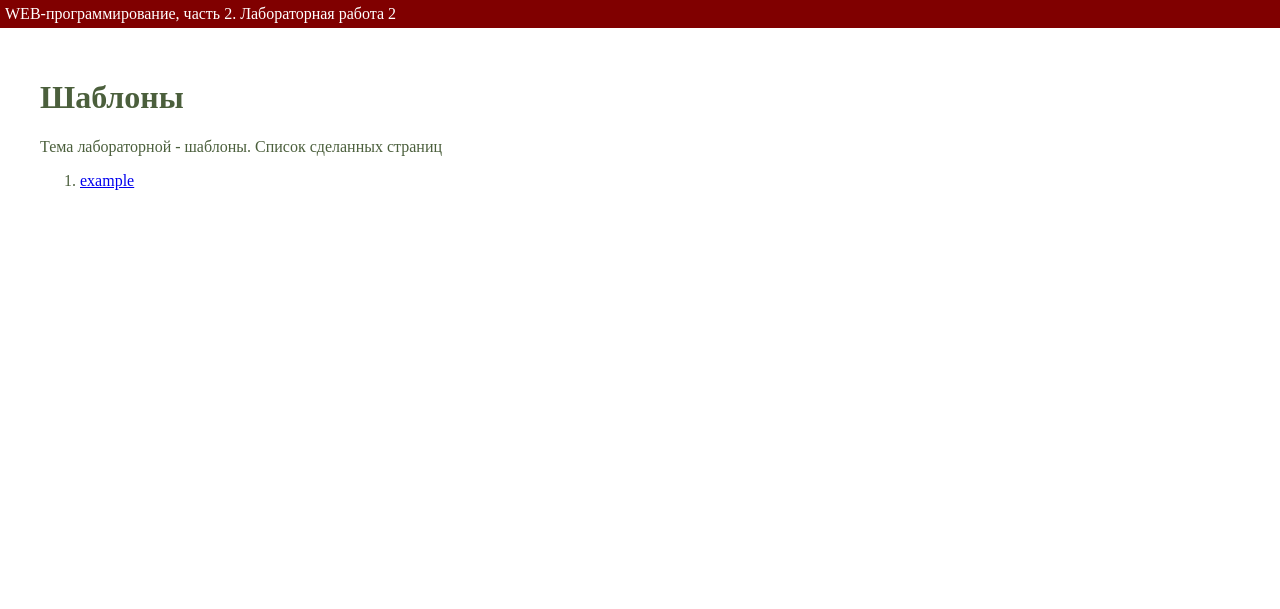
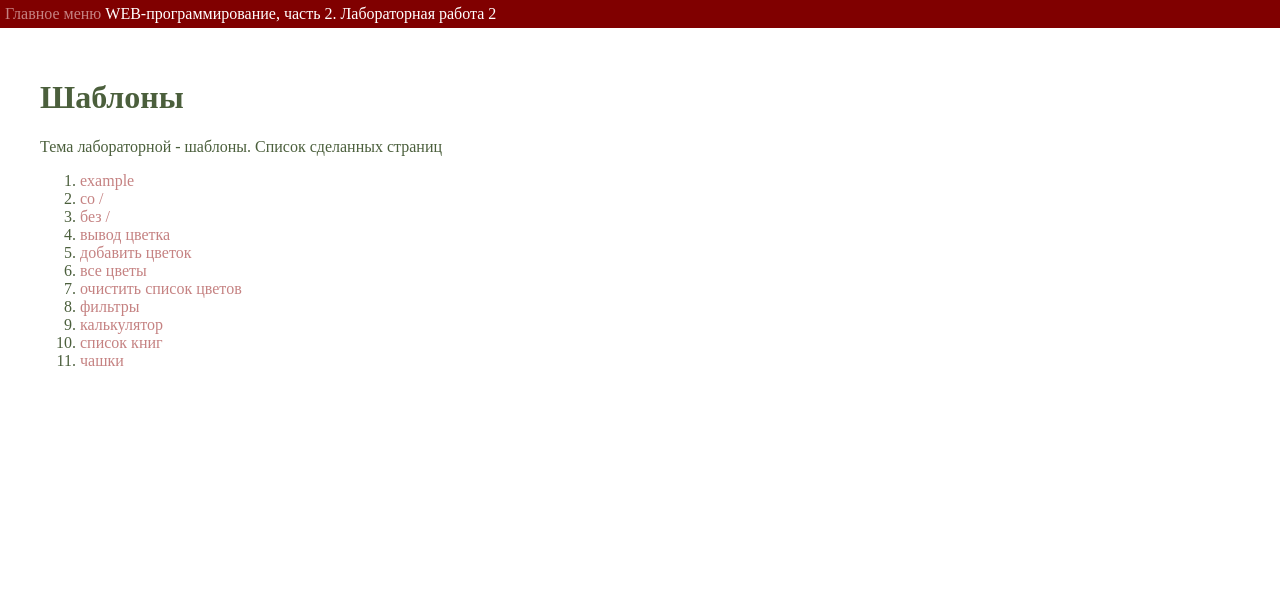
Before and after one commit to SashaSavchi/Web-labs-2, a Flask app: page /lab2/ in a window 1280 px wide. Shown: the top 609 px of the page. Run offline with Flask 3, Linux system fonts and the light colour scheme.

Commit message:
Добавление ссылок

```diff
--- a/app.py
+++ b/app.py
@@ -69,7 +69,7 @@ def server_error(err):
 
 @app.route("/")
 @app.route("/index")
-def page():
+def index():
     return '''
         <!doctype html>
         <html>
@@ -80,7 +80,7 @@ def page():
                 <h1>НГТУ, ФБ, WEB-программирование, часть 2. Список лабораторных</h1>
                 <ul>
                     <li><a href="/lab1">Первая лабораторная</a></li>
-                    <li><a href="/lab1">Вторая лабораторная</a></li>
+                    <li><a href="/lab2">Вторая лабораторная</a></li>
                 </ul>
             <footer>
                 Цуканова Александра Руслановна, группа ФБИ-21, курс 3, год 2024
@@ -481,7 +481,10 @@ def resource_status():
 # Лаборпаторная 2
 @app.route('/lab2/a/')
 def a():
-    return 'ok'
+    return 'со слэшем'
+@app.route('/lab2/a')
+def a2():
+    return 'без слэша'
 
 @app.route('/lab2/')
 def lab2():
@@ -545,6 +548,8 @@ def all_flowers():
         <h1>Все цветы</h1>
         {flowers_html}
         <p>Всего цветов: {len(flower_list)}</p>
+        <p><a href="/lab2/add_flower/">Добавить цветок</a></p>
+        <p><a href="/lab2/clear_flowers">Очистить список цветов</a></p>
     </body>
 </html>
 '''
--- a/static/main.css
+++ b/static/main.css
@@ -31,3 +31,25 @@ footer {
     right: 0;
     left: 0;
 }
+
+a {
+    color: rgb(165, 245, 242);
+    text-decoration: none;
+}
+
+a:link {
+    color: rgb(197, 130, 130);
+}
+
+a:visited {
+    color: blueviolet;
+}
+
+a:hover {
+    color: rgb(176, 125, 192);
+    text-decoration: underline;
+}
+
+a:active {
+    color: rgb(158, 151, 212);
+}
--- a/templates/base.html
+++ b/templates/base.html
@@ -8,6 +8,7 @@
 </head>
 <body>
     <header>
+        <a href="{{ url_for('index') }}">Главное меню</a>
         WEB-программирование, часть 2. {{ self.lab() }}
     </header>
     <main>
--- a/templates/example.html
+++ b/templates/example.html
@@ -11,6 +11,7 @@
 </head>
 <body>
     <header>
+        <a href="{{ url_for('index') }}">Главное меню</a>
         WEB-программирование, часть 2. {% if number_l %}Лабораторная работа {{number_l}}{% endif %}
     </header>
     <main>
--- a/templates/lab2.html
+++ b/templates/lab2.html
@@ -8,8 +8,16 @@
     <h1>Шаблоны</h1>
     <div>Тема лабораторной - шаблоны. Список сделанных страниц</div>
     <ol>
-        <li>
-            <a href="/lab2/example">example</a>
-        </li>
+        <li><a href="/lab2/example">example</a></li>
+        <li><a href="/lab2/a/">со /</a></li>
+        <li><a href="/lab2/a">без /</a></li>
+        <li><a href="/lab2/flowers/1">вывод цветка</a></li>
+        <li><a href="/lab2/add_flower/">добавить цветок</a></li>
+        <li><a href="/lab2/all_flowers">все цветы</a></li>
+        <li><a href="/lab2/clear_flowers">очистить список цветов</a></li>
+        <li><a href="/lab2/filters">фильтры</a></li>
+        <li><a href="/lab2/calc/">калькулятор</a></li>
+        <li><a href="/lab2/books">список книг</a></li>
+        <li><a href="/lab2/cups">чашки</a></li>
     </ol>
 {% endblock %}
```
